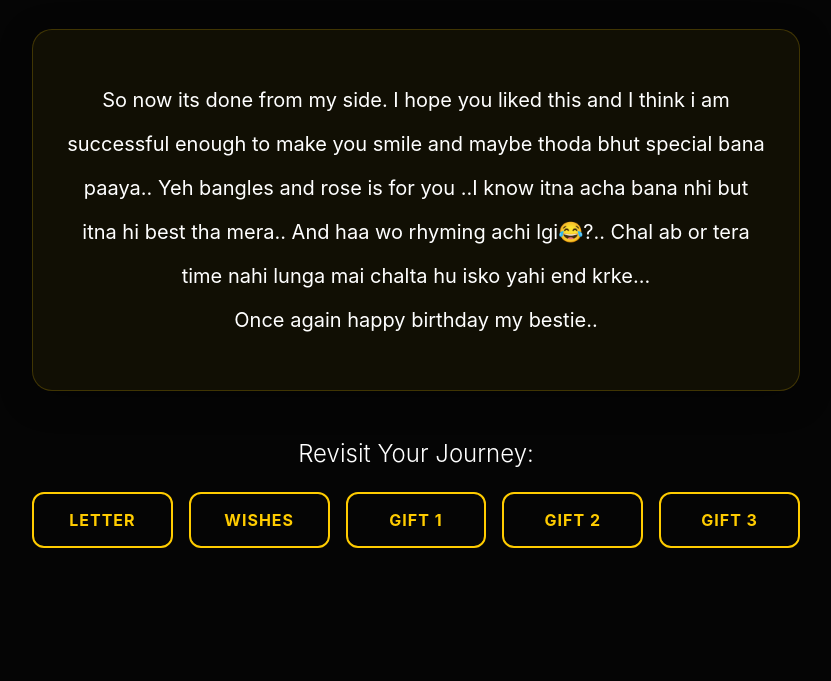
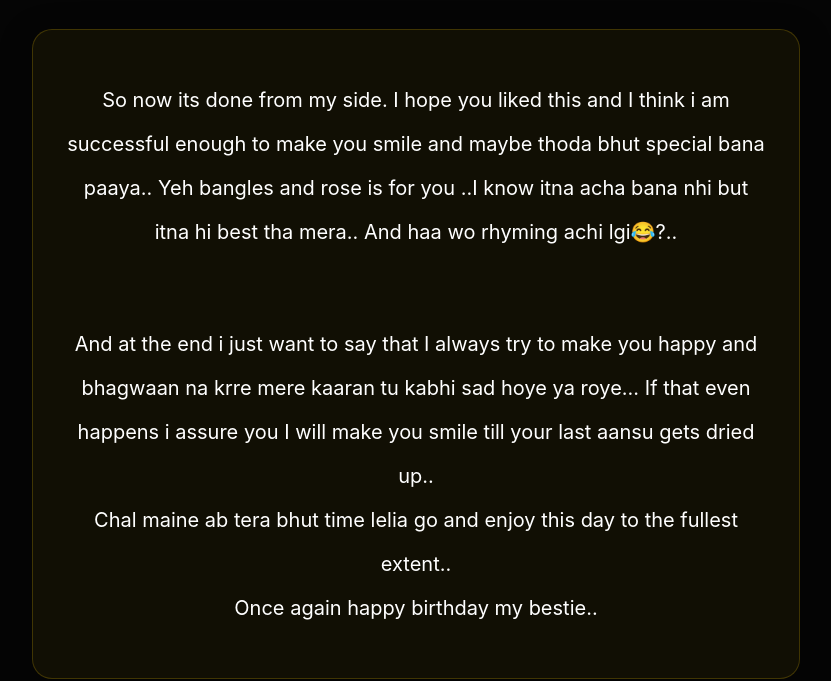
Before and after one commit to vighnesh5297/bhumi, a plain HTML site: page gift4.html in a window 1280 px wide. Shown: the part 126-807 px from the top of the page, without its empty margins (224-1055 px from the left). Drawn offline with Linux system fonts and the light colour scheme.

```diff
--- a/gift4.html
+++ b/gift4.html
@@ -111,8 +111,12 @@
         <div class="main-wish-container fade-in">
             <p>So now its done from my side. I hope you liked this and I think i am successful enough
                 to make you smile and maybe thoda bhut special bana paaya.. Yeh bangles and rose is for you
-                ..I know itna acha bana nhi but itna hi best tha mera.. And haa wo rhyming achi lgi😂?..
-                Chal ab or tera time nahi lunga mai chalta hu isko yahi end krke...
+                ..I know itna acha bana nhi but itna hi best tha mera.. And haa wo rhyming achi lgi😂?..</p>
+                <br>
+                <p>And at the end i just want to say that I always try to make you happy and bhagwaan na krre
+                    mere kaaran tu kabhi sad hoye ya roye... If that even happens i assure you I will make you smile
+                    till your last aansu gets dried up..
+                <br>Chal maine ab tera bhut time lelia go and enjoy this day to the fullest extent..
                 <br>Once again happy birthday my bestie..
             </p>
         </div>
```
Also changed, not shown: gift1.html (+1 -1 lines), gift2.html (+1 -1 lines), wishes.html (+3 -2 lines).
